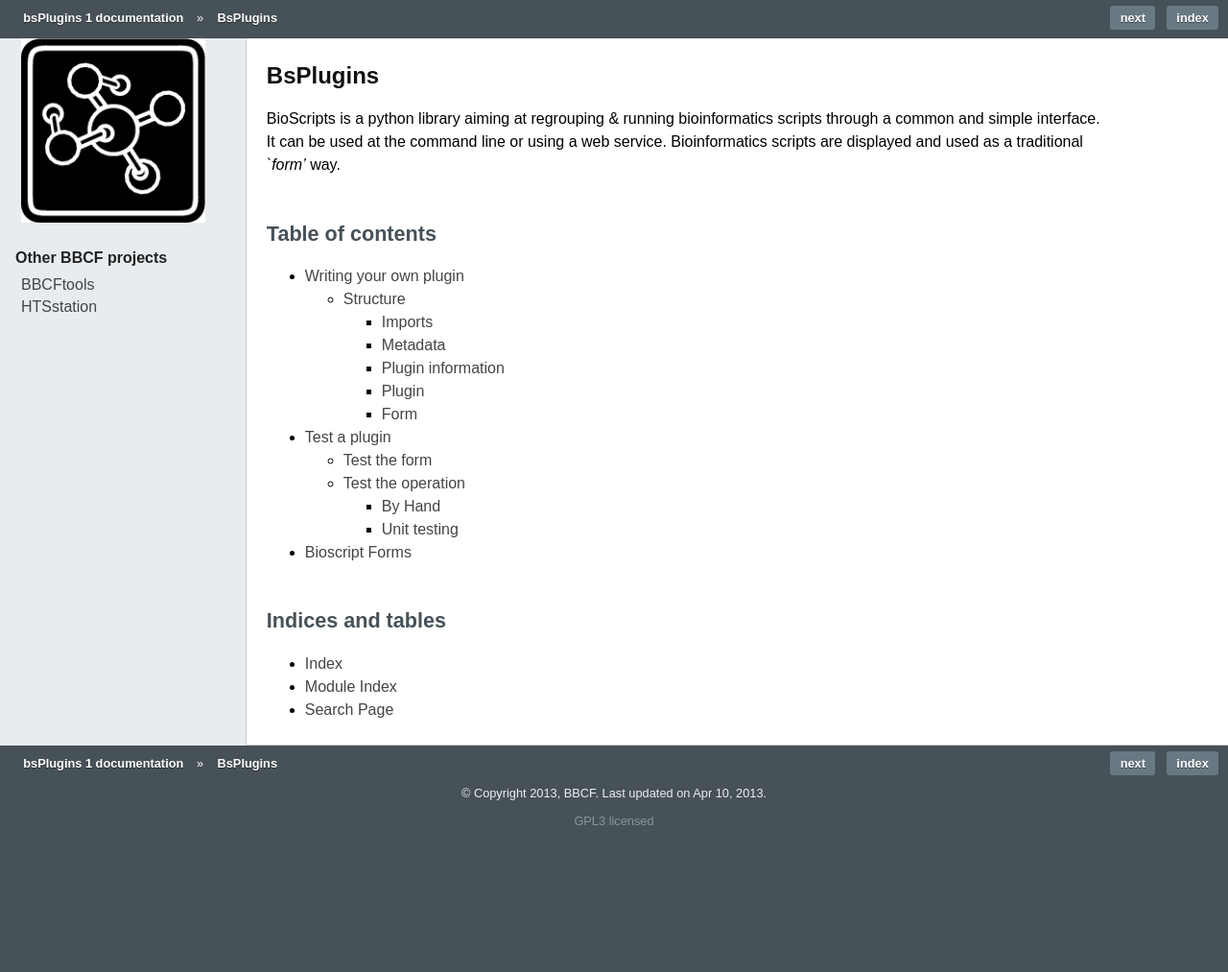
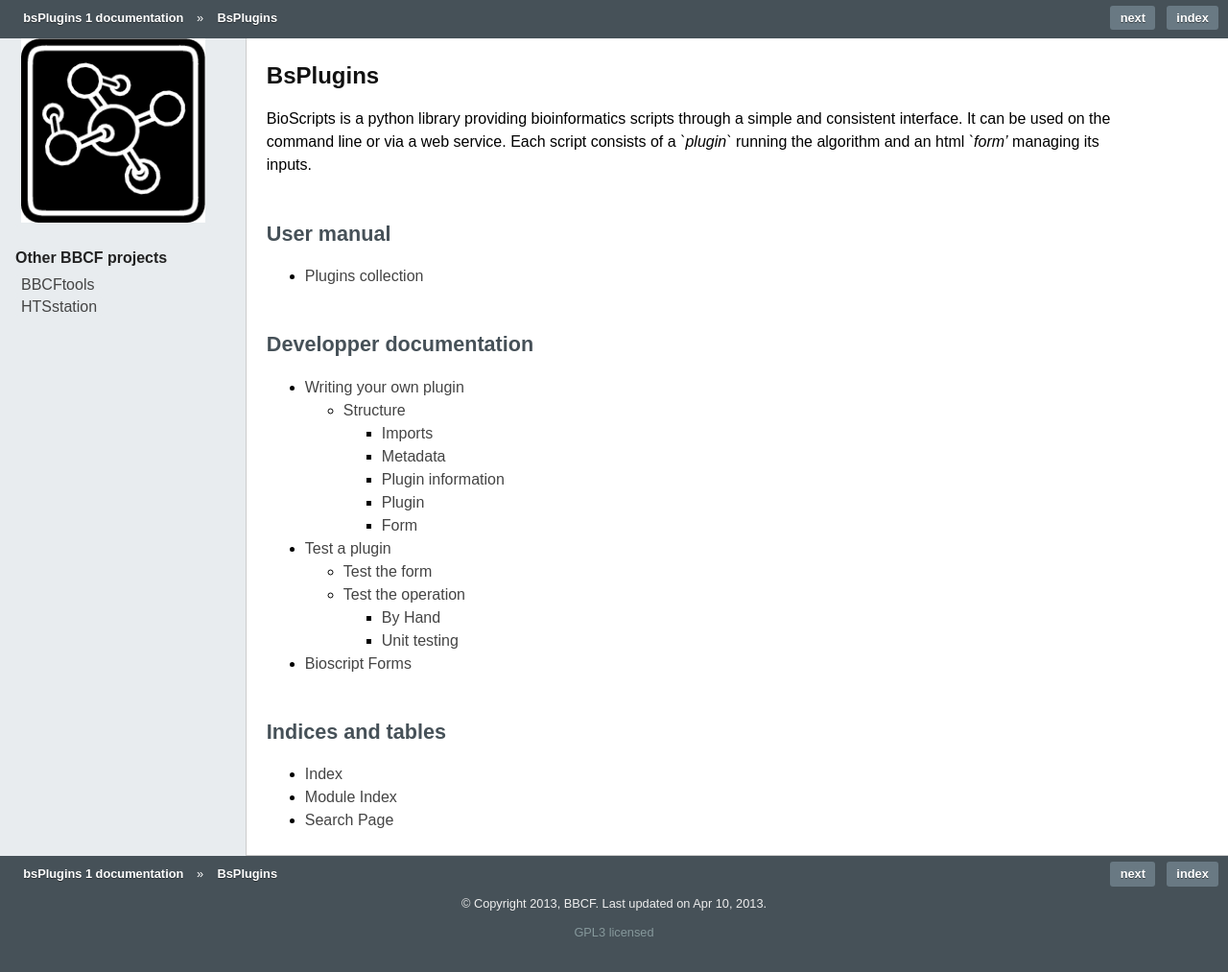
Before and after one commit to bbcf/bsPlugins, a Sphinx documentation site: the page built from doc/source/index.rst, in a window 1280 px wide. Shown: the whole page at 96% size. Built offline with Sphinx 7.4.7, drawn with Linux system fonts in a browser that asks for light colours; before the commit the page ends 900 px from its top, so only the background shows below that.

Commit message:
doc update

```diff
--- a/doc/source/index.rst
+++ b/doc/source/index.rst
@@ -7,10 +7,20 @@
 BsPlugins
 =========
 
-BioScripts is a python library aiming at regrouping & running bioinformatics scripts through a common and simple interface. It can be used at the command line or using a web service. Bioinformatics scripts are displayed and used as a traditional *`form'* way.
+BioScripts is a python library providing bioinformatics scripts through a simple and consistent interface.
+It can be used on the command line or via a web service.
+Each script consists of a *`plugin`* running the algorithm and an html *`form'* managing its inputs.
 
-Table of contents
-=================
+User manual
+===========
+
+.. toctree::
+   :maxdepth: 2
+
+   content/bsPlugins
+
+Developper documentation
+========================
 
 .. toctree::
    :maxdepth: 3
@@ -19,6 +29,7 @@ Table of contents
    content/test
    content/form
 
+
 Indices and tables
 ==================
 
```
